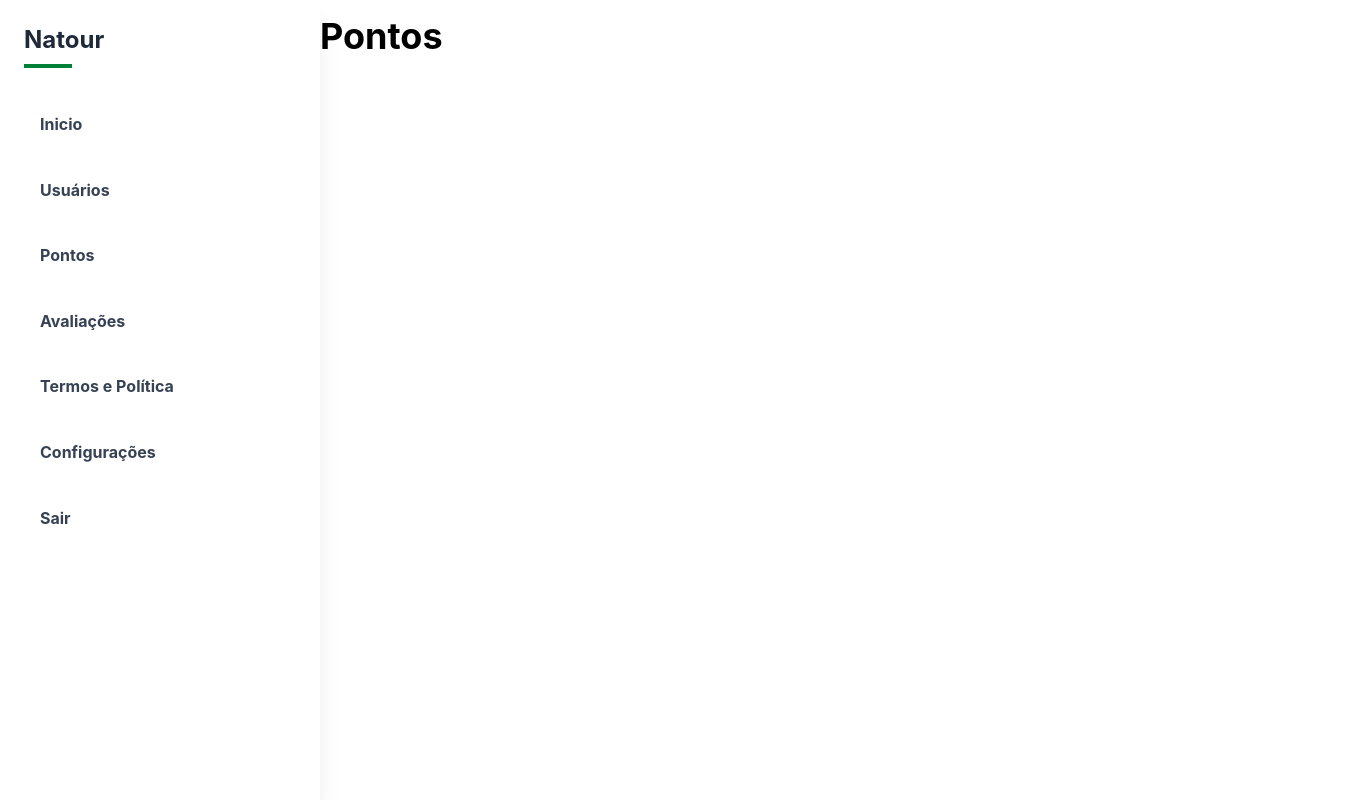
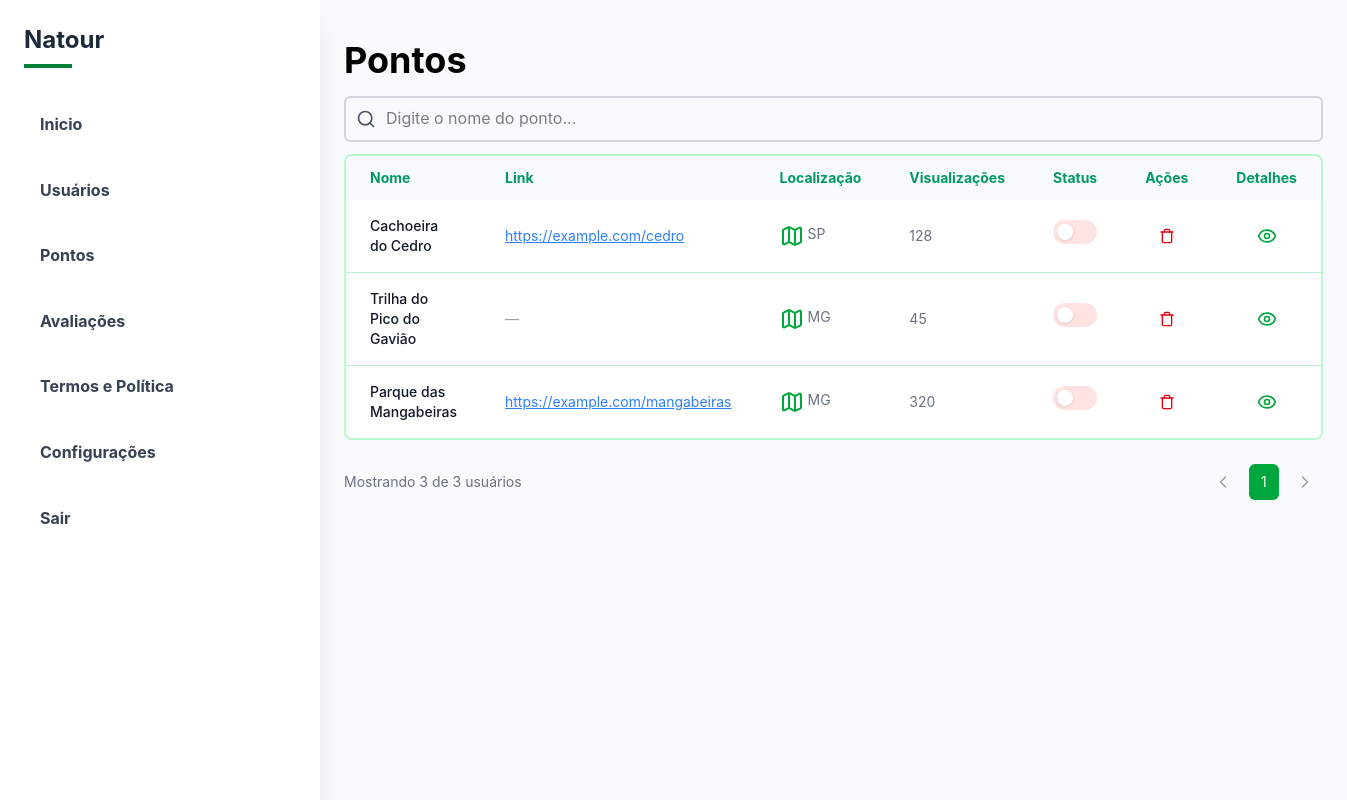
Before and after one commit to Natour-EcoTour/front, a Next.js app: page /master/masterPointsPage in a window 1280 px wide. Shown: the whole page, 1347 px wide, since content can reach past the window. Built offline with nearby package versions, Linux system fonts and the light colour scheme.

Commit message:
feat: master points table

```diff
--- a/src/app/master/masterPointsPage/page.tsx
+++ b/src/app/master/masterPointsPage/page.tsx
@@ -1,9 +1,51 @@
+'use client'
+
+import { usePagination } from '@/app/hooks/usePagination';
 import MasterPageTitle from '@/components/MasterPageTitle/MasterPageTitle'
+import { Pagination } from '@/components/Pagination/Pagination';
+import { PointsTable } from '@/components/PointsTabel/PointsTabel';
+import SearchInput from '@/components/SearchInput/SearchInput'
+import { mockPoints } from '@/mock/usersMocked';
 
 export default function MasterPointsPage() {
+    const itemsPerPage = 12;
+    const totalItems = mockPoints.points.length;
+    const {
+        currentData: currentPoints,
+        currentPage,
+        totalPages,
+        goToPage,
+    } = usePagination(mockPoints.points, itemsPerPage);
+    const handleEdit = (id: string) => {
+        console.log('Edit', id);
+    };
+    const handleDelete = (id: string) => {
+        console.log('Delete', id);
+    };
+    const handleView = (id: string) => {
+        console.log('View', id);
+    };
     return (
         <>
-            <MasterPageTitle text="Pontos" />
+            <div className="p-6 bg-gray-50 min-h-screen">
+                <MasterPageTitle text="Pontos" />
+                <SearchInput
+                    placeholder='Digite o nome do ponto...'
+                />
+                <PointsTable
+                    points={currentPoints}
+                    onEdit={handleEdit}
+                    onDelete={handleDelete}
+                    onView={handleView}
+                />
+                <Pagination
+                    currentPage={currentPage}
+                    totalPages={totalPages}
+                    itemsPerPage={itemsPerPage}
+                    totalItems={totalItems}
+                    goToPage={goToPage}
+                />
+            </div>
         </>
     )
 }
--- a/src/app/master/masterUsersPage/page.tsx
+++ b/src/app/master/masterUsersPage/page.tsx
@@ -32,7 +32,9 @@ export default function MasterUsersPage() {
 
       <MasterPageTitle text="Usuários" />
 
-      <SearchInput />
+      <SearchInput
+        placeholder="Digite o nome do usuário..."
+      />
 
       <UsersTable
         users={currentUsers}
--- a/src/components/Modal/Modal.tsx
+++ b/src/components/Modal/Modal.tsx
@@ -45,7 +45,7 @@ const Modal = ({ open, onClose, onConfirm, children, title, message, type }: Mod
             <div className="absolute inset-0 bg-black/50" onClick={onClose} aria-hidden="true" />
             <div className="relative z-10 w-full max-w-md rounded-2xl bg-white p-6 shadow-xl">
                 <button
-                    className="absolute right-3 top-3 rounded-md px-2 py-1 text-gray-600 hover:bg-gray-100"
+                    className="absolute right-3 top-3 rounded-md px-2 py-1 text-gray-600 hover:bg-gray-100 cursor-pointer"
                     onClick={onClose}
                     aria-label="Close modal"
                 >
--- /dev/null
+++ b/src/components/PointsTabel/PointsTabel.tsx
@@ -0,0 +1,125 @@
+import { Map, Trash, Eye } from 'lucide-react';
+import Switch from "@/components/Switch/Switch";
+import Modal from '@/components/Modal/Modal';
+import { useState } from 'react';
+
+interface Points {
+    id: string;
+    name: string;
+    link: string;
+    state: string;
+    views: number;
+    status: boolean;
+    // needed for Maps link fallback
+    latitude?: number | null;
+    longitude?: number | null;
+    street?: string;
+    number?: string;
+    city?: string;
+    zip_code?: string;
+}
+
+interface PointsTableProps {
+    points: Points[];
+    onEdit: (id: string) => void;
+    onDelete: (id: string) => void;
+    onView: (id: string) => void;
+}
+
+export function PointsTable({ points, onDelete, onView }: PointsTableProps) {
+    const [showModal, setShowModal] = useState(false);
+    const [selectedId, setSelectedId] = useState<string | null>(null);
+
+    const handleDeleteClick = (id: string) => {
+        setSelectedId(id);
+        setShowModal(true);
+    };
+
+    const confirmDelete = () => {
+        if (selectedId) onDelete(selectedId);
+        setShowModal(false);
+        setSelectedId(null);
+    };
+
+    return (
+        <div className="overflow-hidden rounded-lg border-2 border-green-200">
+            <table className="min-w-full table-auto">
+                <thead className="bg-gray-5">
+                    <tr>
+                        {['Nome', 'Link', 'Localização', 'Visualizações', 'Status', 'Ações', 'Detalhes'].map(h => (
+                            <th key={h} className="px-6 py-3 text-left text-emerald-600 text-sm font-bold">{h}</th>
+                        ))}
+                    </tr>
+                </thead>
+
+                <tbody className="bg-white divide-y divide-green-200">
+                    {points.map((point) => {
+                        const pointAddressLink =
+                            point.latitude != null && point.longitude != null
+                                ? `https://www.google.com/maps?q=${point.latitude},${point.longitude}`
+                                : `https://www.google.com/maps?q=${encodeURIComponent(
+                                    `${point?.street ?? ''}, ${point?.number ?? ''}, ${point?.city ?? ''} - ${point.state}, ${point?.zip_code ?? ''}`
+                                )}`;
+
+                        return (
+                            <tr key={point.id} className="hover:bg-green-50">
+                                <td className="px-6 py-4 text-sm font-medium text-gray-900">{point.name}</td>
+
+                                <td className="px-6 py-4 text-sm">
+                                    {point.link ? (
+                                        <a className="text-blue-500 underline" href={point.link} target="_blank" rel="noopener noreferrer">
+                                            {point.link}
+                                        </a>
+                                    ) : (
+                                        <span className="text-gray-400">—</span>
+                                    )}
+                                </td>
+
+                                <td className="px-6 py-4 text-sm text-gray-500">
+                                    <a
+                                        href={pointAddressLink}
+                                        target="_blank"
+                                        rel="noopener noreferrer">
+                                        <Map className="inline-block mr-1 text-green-600" />
+                                        {point.state}
+                                    </a>
+                                </td>
+
+                                <td className="px-6 py-4 text-sm text-gray-500">{point.views}</td>
+
+                                <td className="px-6 py-4">
+                                    <Switch entity="point" />
+                                </td>
+
+                                <td className="px-6 py-4 text-sm">
+                                    <div className="flex items-center justify-center">
+                                        <button onClick={() => handleDeleteClick(point.id)}>
+                                            <Trash size={16} className="text-red-600 hover:text-red-900 cursor-pointer" />
+                                        </button>
+                                    </div>
+                                </td>
+
+                                <td className="px-6 py-4 text-sm">
+                                    <div className="flex items-center justify-center">
+                                        <button onClick={() => onView(point.id)}>
+                                            <Eye size={20} className="text-green-600 hover:text-green-900 cursor-pointer" />
+                                        </button>
+                                    </div>
+                                </td>
+                            </tr>
+                        );
+                    })}
+                </tbody>
+            </table>
+
+            <Modal
+                open={showModal}
+                onClose={() => setShowModal(false)}
+                onConfirm={confirmDelete}
+                title="Deletar ponto"
+                message="Esta ação não pode ser desfeita."
+                type="error"
+            />
+        </div>
+    );
+}
--- a/src/components/SearchInput/SearchInput.tsx
+++ b/src/components/SearchInput/SearchInput.tsx
@@ -1,11 +1,15 @@
 import { SearchIcon } from 'lucide-react';
 
-export function SearchInput() {
+interface SearchInputProps {
+    placeholder: string;
+}
+
+export function SearchInput({ placeholder }: SearchInputProps) {
     return (
         <div className="relative mb-3">
             <input
                 type="text"
-                placeholder="Digite o nome do usuário"
+                placeholder={placeholder}
                 className="text-black block w-full py-2 pl-10 pr-4 border-2 border-gray-300 rounded-md focus:outline-none"
             />
             <div className="absolute inset-y-0 left-0 flex items-center pl-3 pointer-events-none">
--- a/src/components/Switch/Switch.tsx
+++ b/src/components/Switch/Switch.tsx
@@ -2,7 +2,11 @@
 import { useState } from 'react';
 import Modal from '@/components/Modal/Modal';
 
-export default function MySwitch() {
+interface SwitchProps {
+  entity: 'user' | 'point';
+}
+
+export default function Switch({ entity }: SwitchProps) {
   const [isOn, setIsOn] = useState(false);
   const [showModal, setShowModal] = useState(false);
 
@@ -18,6 +22,23 @@ export default function MySwitch() {
     setIsOn(false);
     setShowModal(false);
   };
+
+  type ModalCopy = { title: string; message: string; type: 'info' | 'warning' | 'error' };
+
+  const modalCopy: Record<SwitchProps['entity'], ModalCopy> = {
+    user: {
+      title: 'Desativar usuário',
+      message: 'Você tem certeza que deseja desativar este usuário?',
+      type: 'warning',
+    },
+    point: {
+      title: 'Desativar ponto',
+      message: 'Você tem certeza que deseja desativar este ponto?',
+      type: 'warning',
+    },
+  };
+
+  const { title, message, type } = modalCopy[entity];
 
   return (
     <>
@@ -47,10 +68,10 @@ export default function MySwitch() {
       <Modal
         open={showModal}
         onClose={() => setShowModal(false)}
-        onConfirm={() => confirmDeactivate()}
-        title="Desativar usuário"
-        message="Você tem certeza que deseja desativar este usuário?"
-        type="warning"
+        onConfirm={confirmDeactivate}
+        title={title}
+        message={message}
+        type={type}
       />
 
     </>
--- a/src/components/UsersTable/UsersTable.tsx
+++ b/src/components/UsersTable/UsersTable.tsx
@@ -42,7 +42,7 @@ export function UsersTable({ users, onEdit, onDelete, onView }: UsersTableProps)
               <td className="px-6 py-4 text-sm font-medium text-gray-900">{user.name}</td>
               <td className="px-6 py-4 text-sm text-gray-500">{user.email}</td>
               <td className="px-6 py-4 text-sm text-gray-500">{user.points}</td>
-              <td className="px-6 py-4"><Switch /></td>
+              <td className="px-6 py-4"><Switch entity='user'/></td>
               <td className="px-6 py-4 text-sm">
                 <div className="flex space-x-2">
                   <button onClick={()=>onEdit(user.id)}>
--- a/src/mock/usersMocked.ts
+++ b/src/mock/usersMocked.ts
@@ -176,8 +176,8 @@ export const mockPoints = {
             close_time: "18:00:00",
             point_type: "water_fall",
             link: "https://example.com/cedro",
-            latitude: -23.550520,
-            longitude: -46.633308,
+            // latitude: -23.550520,
+            // longitude: -46.633308,
             zip_code: "01000-000",
             city: "São Paulo",
             neighborhood: "Centro",
```
